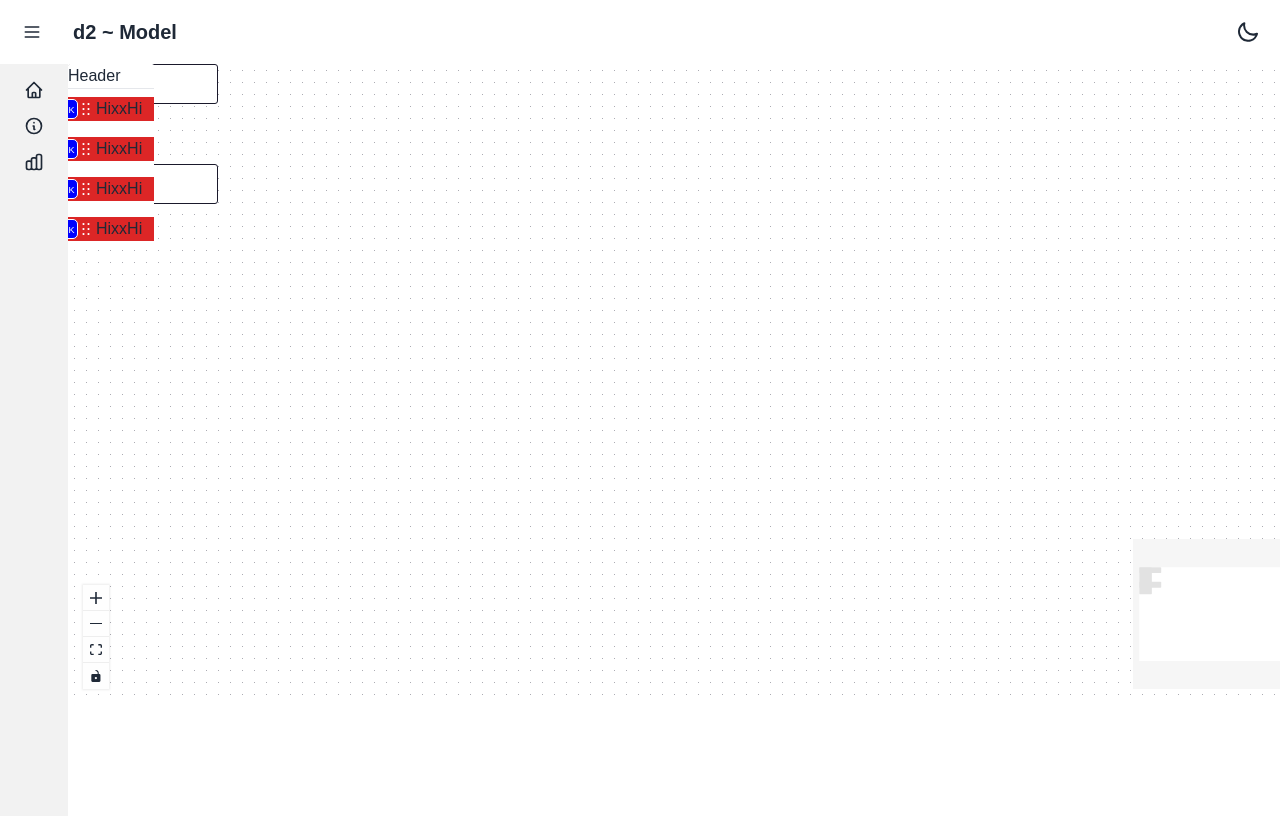
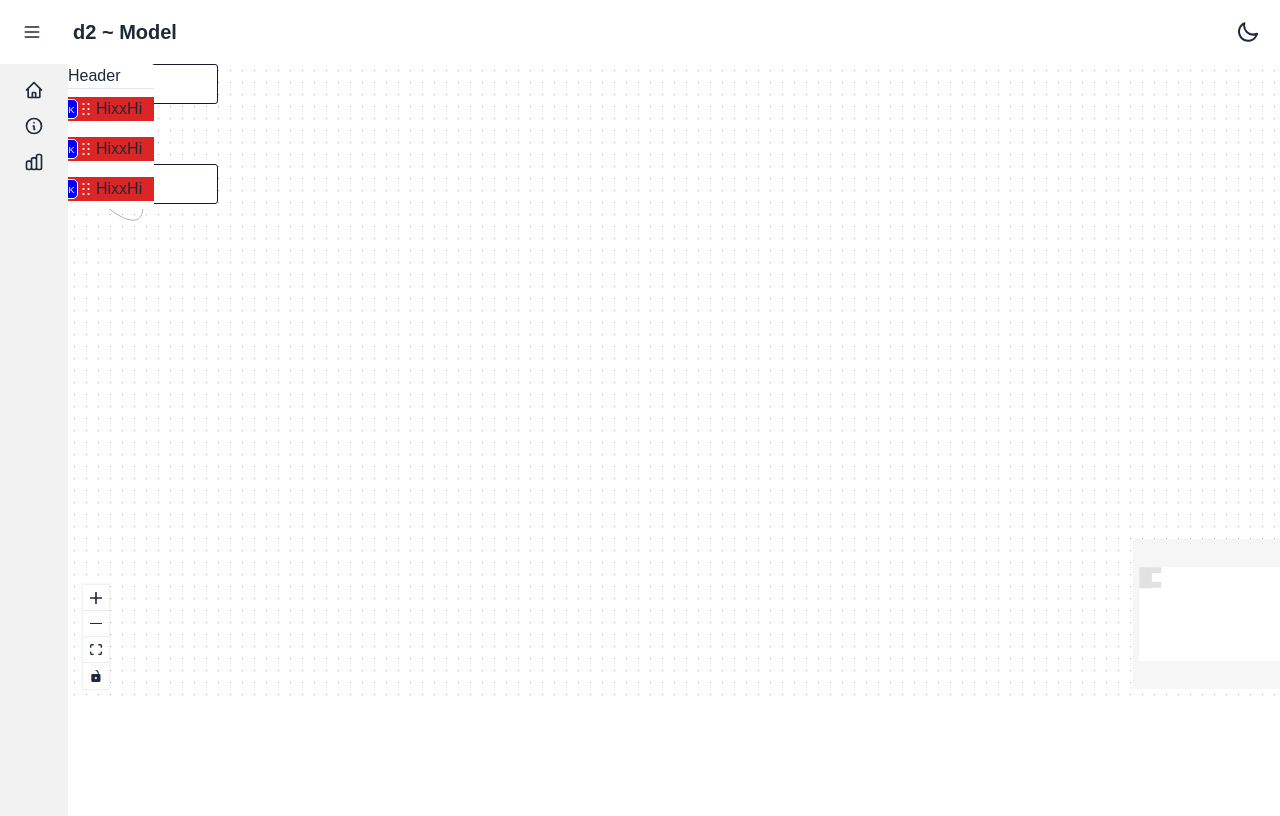
Before and after one commit to chanwit-y/d2-model-demo, a Next.js app: page /er-model in a window 1280 px wide. Shown: the top 816 px of the page. Built offline with nearby package versions, Linux system fonts and the light colour scheme.

Commit message:
Implement drag-and-drop functionality using DnD Kit; create SortableItem and Context components for managing node state

```diff
--- a/src/app/components/ERModle/ColumnItem.tsx
+++ b/src/app/components/ERModle/ColumnItem.tsx
@@ -25,7 +25,15 @@ export default function ColumnItem() {
 				</Handle>
 
 				<div className='flex relative -left-3 items-center'>
-					<div className=' text-white cursor-move'>
+					<div className=' text-white cursor-move'
+					onMouseDown={(e) => {
+						// e.stopPropagation();
+						console.log('down')
+					}}
+					 onMouseUp={(e) => {
+						// e.stopPropagation();
+						console.log('up')
+					}}>
 						<DragIndicator />
 					</div>
 					<span>Hi</span>
--- /dev/null
+++ b/src/app/components/ERModle/Context.tsx
@@ -0,0 +1,57 @@
+
+import type { Node, Edge, OnNodesChange, OnEdgesChange } from '@xyflow/react';
+import { addEdge, useEdgesState, useNodesState } from "@xyflow/react";
+import { createContext, Dispatch, ReactNode, SetStateAction, useCallback, useMemo } from "react"
+import { EntityNode } from "./EntityNode";
+
+type TContext = {
+	setNodes: Dispatch<SetStateAction<any>>
+}
+
+const Context = createContext<TContext>({} as TContext)
+
+const initialNodes = [
+	{ id: '1', position: { x: 0, y: 0 }, data: { label: '1' } },
+	{ id: '2', position: { x: 0, y: 100 }, data: { label: '2' } },
+	{
+		id: 'node-1',
+		type: 'textUpdater',
+		dragHandle: '.drag-handle__custom',
+		position: { x: 0, y: 0 },
+		data: { value: 123 },
+	},
+];
+const initialEdges = [
+	{ id: 'e1-2', source: '1', target: '2' },
+	{ id: 'e2-1', source: '2', target: 'node-1', targetHandle: 'a' },
+	{ id: 'e2-2', source: '2', target: 'node-1', targetHandle: 'b' }
+];
+const nodeTypes = { textUpdater: EntityNode };
+
+type Props = {
+	children: (nodes: Node<any>[],
+		onNodesChange: OnNodesChange<any>,
+		edges: Edge[],
+		onEdgesChange: OnEdgesChange<any>,
+		nodeTypes: Record<string, any>,
+		onConnect: (params: any) => void
+	) => ReactNode,
+}
+
+export default function Provider({ children }: Props) {
+
+	const [nodes, setNodes, onNodesChange] = useNodesState(initialNodes);
+	const [edges, setEdges, onEdgesChange] = useEdgesState(initialEdges);
+
+
+	const nodeTypes = useMemo(() => ({ textUpdater: EntityNode }), []);
+
+	const onConnect = useCallback(
+		(params: any) => setEdges((eds) => addEdge(params, eds)),
+		[setEdges],
+	);
+
+	return (<Context value={{setNodes}}>
+		{children(nodes, onNodesChange, edges, onEdgesChange, nodeTypes, onConnect)}
+	</Context>)
+}
--- a/src/app/components/ERModle/EntityNode.tsx
+++ b/src/app/components/ERModle/EntityNode.tsx
@@ -1,11 +1,23 @@
 "use client"
 
-import { useCallback } from 'react';
-import { Handle, Position } from '@xyflow/react';
-import { DragIndicator } from '../asset/icon/DragIndicator';
+import { useCallback, useState } from 'react';
 import ColumnItem from './ColumnItem';
+import {
+  DndContext,
+  closestCenter,
+  KeyboardSensor,
+  PointerSensor,
+  useSensor,
+  useSensors,
+} from '@dnd-kit/core';
+import {
+  arrayMove,
+  SortableContext,
+  sortableKeyboardCoordinates,
+  verticalListSortingStrategy,
+} from '@dnd-kit/sortable';
+import SortableItem from './SortableItem';
 
-const handleStyle = { left: 10 };
 
 type Props = {
   data: any
@@ -16,17 +28,50 @@ export function EntityNode({ data }: Props) {
     console.log(evt.target.value);
   }, []);
 
+  const [items, setItems] = useState([1, 2, 3]);
+
+  const sensors = useSensors(
+    useSensor(PointerSensor),
+    useSensor(KeyboardSensor, {
+      coordinateGetter: sortableKeyboardCoordinates,
+    })
+  );
+
+  function handleDragEnd(event: any) {
+    const {active, over} = event;
+
+    if (active.id !== over.id) {
+      setItems((items) => {
+        const oldIndex = items.indexOf(active.id);
+        const newIndex = items.indexOf(over.id);
+
+        return arrayMove(items, oldIndex, newIndex);
+      });
+    }
+  }
+
   return (
     <div className='rounded-sm bg-white'>
       <div className='flex'>
         Header
       </div>
       <hr />
-
-      <ColumnItem />
-      <ColumnItem />
-      <ColumnItem />
-      <ColumnItem />
+      <DndContext
+        sensors={sensors}
+        collisionDetection={closestCenter}
+        onDragEnd={handleDragEnd}
+      >
+        <SortableContext
+        items={items}
+        strategy={verticalListSortingStrategy}
+      >
+        {items.map(id => <SortableItem key={id} id={id} />)}
+      </SortableContext>
+        {/* <ColumnItem />
+        <ColumnItem />
+        <ColumnItem />
+        <ColumnItem /> */}
+      </DndContext>
 
       {/* <div>
         <label htmlFor="text">Text:</label>
--- /dev/null
+++ b/src/app/components/ERModle/SortableItem.tsx
@@ -0,0 +1,26 @@
+'use client'
+import React from 'react';
+import {useSortable} from '@dnd-kit/sortable';
+import {CSS} from '@dnd-kit/utilities';
+import ColumnItem from './ColumnItem';
+
+export default function SortableItem(props: any) {
+  const {
+    attributes,
+    listeners,
+    setNodeRef,
+    transform,
+    transition,
+  } = useSortable({id: props.id});
+
+  const style = {
+    transform: CSS.Transform.toString(transform),
+    transition,
+  };
+
+  return (
+    <div ref={setNodeRef} style={style} {...attributes} {...listeners}>
+	<ColumnItem />
+    </div>
+  );
+}
--- a/src/app/er-model/page.tsx
+++ b/src/app/er-model/page.tsx
@@ -12,39 +12,18 @@ import {
 } from '@xyflow/react';
 
 import '@xyflow/react/dist/style.css';
-import { EntityNode } from '../components/ERModle/EntityNode';
-
-const initialNodes = [
-	{ id: '1', position: { x: 0, y: 0 }, data: { label: '1' } },
-	{ id: '2', position: { x: 0, y: 100 }, data: { label: '2' } },
-	{
-		id: 'node-1',
-		type: 'textUpdater',
-		position: { x: 0, y: 0 },
-		data: { value: 123 },
-	},
-];
-const initialEdges = [
-	{ id: 'e1-2', source: '1', target: '2' },
-	{ id: 'e2-1', source: '2', target: 'node-1', targetHandle: 'a' },
-	{ id: 'e2-2', source: '2', target: 'node-1', targetHandle: 'b' }
-];
+import Provider from '../components/ERModle/Context';
 
 
 export default function App() {
-	const [nodes, setNodes, onNodesChange] = useNodesState(initialNodes);
-	const [edges, setEdges, onEdgesChange] = useEdgesState(initialEdges);
-
-
-	const nodeTypes = useMemo(() => ({ textUpdater: EntityNode }), []);
-
-	const onConnect = useCallback(
-		(params: any) => setEdges((eds) => addEdge(params, eds)),
-		[setEdges],
-	);
 
 	return (
 		<div style={{ width: '100vw', height: '80vh' }}>
+			<Provider>
+				{
+
+					(nodes, onNodesChange, edges, onEdgesChange, nodeTypes, onConnect) => {
+						return (
 							<ReactFlow
 								nodes={nodes}
 								edges={edges}
@@ -57,6 +36,11 @@ export default function App() {
 								<MiniMap />
 								<Background variant={BackgroundVariant.Dots} gap={12} size={1} />
 							</ReactFlow>
+
+						)
+					}
+				}
+			</Provider>
 		</div>
 	);
 }
```
Lines whose indentation alone changed are shown as unchanged.
